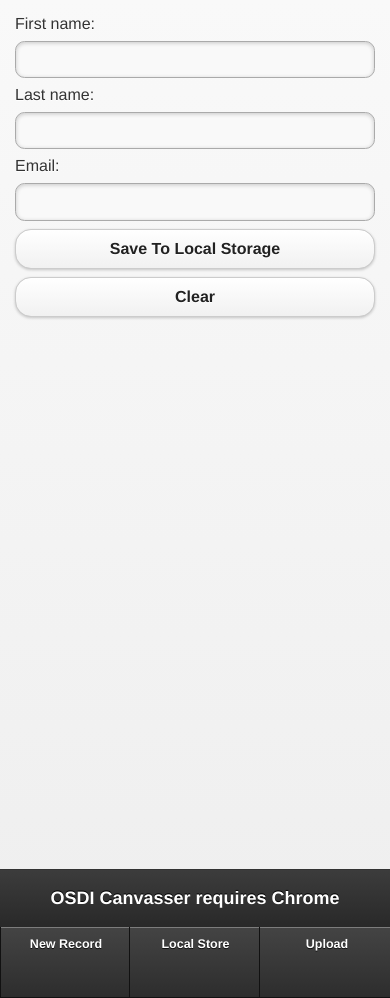
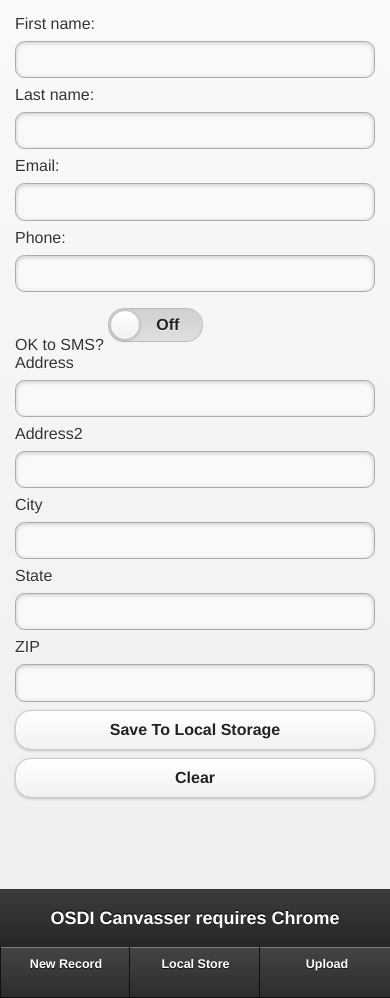
Before and after one commit to opensupporter/osdi-canvasser, a PHP site: page / in a window 390 px wide. Run offline with PHP 8.4, Linux system fonts and the light colour scheme.

Commit message:
support phone and addresses

```diff
--- a/canvasser.css
+++ b/canvasser.css
@@ -6,6 +6,6 @@
 }
 
 .mynav  .ui-btn-inner {
-	height: 50px;
+	height: 30px;
 
 }
--- a/index.html
+++ b/index.html
@@ -15,7 +15,20 @@
                     <form id="myForm">First name:
                         <input type="text" id="first_name">Last name:
                         <input type="text" id="last_name">Email:
-                        <input type="text" id="email">
+                        <input type="text" id="email">Phone:
+		      <input type="text" id="phone_number">OK to SMS?
+		      <select name="flip-1" id="sms_permission" data-role="slider">
+				 <option value="false">Off</option>
+				 <option value="true">On</option>
+		      </select> <br/>
+		      Address
+		      <input type="text" id="address1">Address2
+		      <input type="text" id="address2">City
+		      <input type="text" id="city">State
+		      <input type="text" id="state">ZIP
+		      <input type="text" id="postal_code">
+
+
                         <input id="btnSave" type="button" value="Save To Local Storage">
                         <input id="btnReset" type="reset" value="Clear" />
 
@@ -95,6 +108,6 @@
 </div>
 
 
-    <script type='text/javascript' src='script2.js'></script>
+    <script type='text/javascript' src='osdi.js'></script>
 </body>
 </html>
--- a/script2.js
+++ b/osdi.js
@@ -143,7 +143,8 @@ function showLocal() {
   var people = loadPeople();
   for(var key in people) {
     console.log('Adding ' + key);
-    $('#record-list').append('<li>' + key + '</li>');
+    var fn = people[key]['first_name'] + ' ' + people[key]['last_name'];
+    $('#record-list').append('<li>' + fn + ' &lt;' + key + '&gt;</li>');
     $('#record-list').listview('refresh');
    // $('body').append(localStorage.getItem(key));
   }
@@ -177,6 +178,23 @@ function processForm() {
   p['first_name']=$('#first_name').val();
   p['last_name']=$('#last_name').val();
   p['email']=$('#email').val();
+  p['phone_numbers'] = [];
+  p['phone_numbers'][0] = {
+    'number' : $('#phone_number').val(),
+    'sms_permission' : $('#sms_permission').val()
+  }
+
+  var a={
+    "address1": $('#address1').val(),
+    "address2": $('#address2').val(),
+    "city": $('#city').val(),
+    "state": $('#state').val(),
+    "postal_code": $('#postal_code').val()
+  }
+  p['_embedded'] = {
+    "addresses" : [ a ]
+  }
+
   console.log('Generated person ');
   console.log(p);
   return p;
```
Also changed, not shown: favicon.ico (added), 1 other file.
